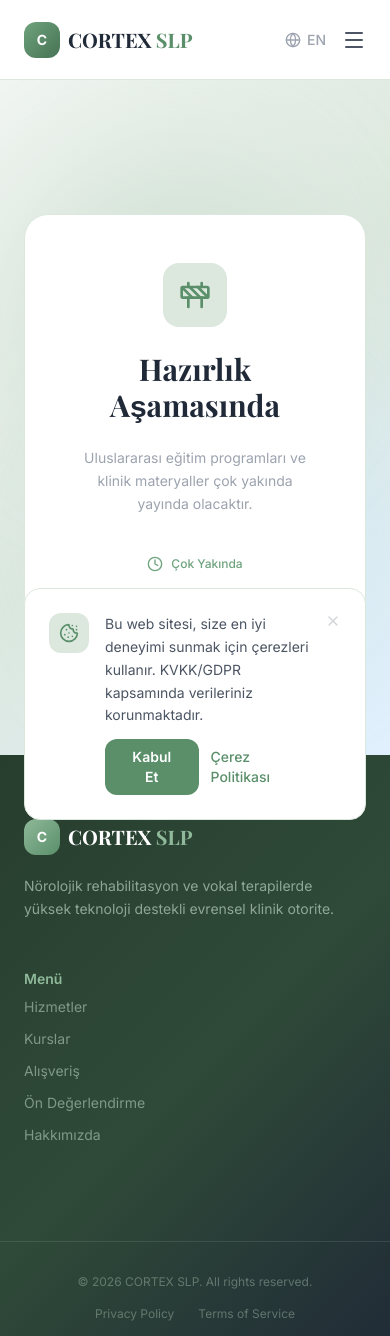
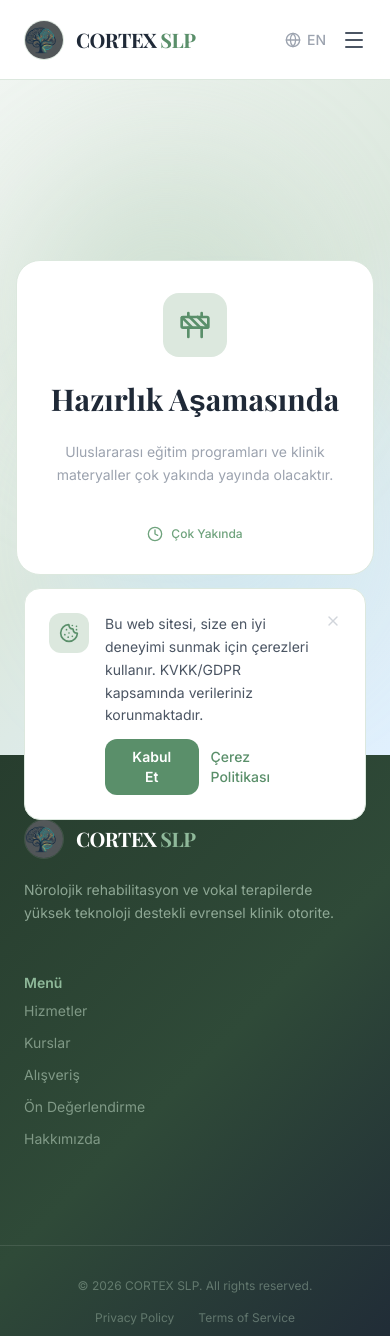
Before and after one commit to crocodil3434/cortex_slp, a Next.js app: page /courses in a window 390 px wide. Shown: the top 1336 px of the page. Built offline with nearby package versions, Linux system fonts and the light colour scheme; a web font is replaced by a local one.

Commit message:
feat: add circular logo, fix Safari/mobile calendar embed issue, and adjust responsive layout padding

```diff
--- a/src/app/contact/page.tsx
+++ b/src/app/contact/page.tsx
@@ -53,7 +53,7 @@ export default function ContactPage() {
   };
 
   return (
-    <div className="min-h-[90vh] gradient-sky flex items-center justify-center py-24 px-6 relative overflow-hidden">
+    <div className="min-h-[85vh] gradient-sky flex items-center justify-center py-10 md:py-20 px-4 md:px-6 relative overflow-hidden">
       {/* Decorative blurs */}
       <div className="absolute top-20 left-20 w-72 h-72 bg-sage-200/40 rounded-full blur-3xl"></div>
       <div className="absolute bottom-20 right-20 w-72 h-72 bg-sky-200/30 rounded-full blur-3xl"></div>
--- a/src/app/courses/page.tsx
+++ b/src/app/courses/page.tsx
@@ -9,7 +9,7 @@ export default function CoursesPage() {
   const { t } = useLanguage();
 
   return (
-    <div className="min-h-[80vh] gradient-sage flex items-center justify-center px-6 relative overflow-hidden">
+    <div className="min-h-[80vh] gradient-sage flex items-center justify-center py-12 px-4 md:px-6 relative overflow-hidden">
       {/* Decorative blurs */}
       <div className="absolute top-20 right-20 w-72 h-72 bg-sage-200/40 rounded-full blur-3xl"></div>
       <div className="absolute bottom-20 left-20 w-72 h-72 bg-sky-200/30 rounded-full blur-3xl"></div>
@@ -18,7 +18,7 @@ export default function CoursesPage() {
         initial={{ opacity: 0, y: 30 }}
         animate={{ opacity: 1, y: 0 }}
         transition={{ duration: 0.8, ease: "easeOut" }}
-        className="bg-white rounded-3xl p-12 md:p-20 border border-sage-100 shadow-[0_8px_30px_rgba(90,143,106,0.08)] text-center space-y-6 max-w-lg relative z-10"
+        className="bg-white rounded-3xl p-8 md:p-16 border border-sage-100 shadow-[0_8px_30px_rgba(90,143,106,0.08)] text-center space-y-6 max-w-lg relative z-10"
       >
         <div className="flex justify-center">
           <div className="bg-sage-100 p-4 rounded-2xl">
--- a/src/app/privacy/page.tsx
+++ b/src/app/privacy/page.tsx
@@ -10,7 +10,7 @@ export default function PrivacyPage() {
   const isTR = lang === "tr";
 
   return (
-    <div className="min-h-screen gradient-sage py-24 px-6 relative overflow-hidden">
+    <div className="min-h-[85vh] gradient-sage py-10 md:py-20 px-4 md:px-6 relative overflow-hidden">
       {/* Decorative blurs */}
       <div className="absolute top-20 right-20 w-72 h-72 bg-sage-200/40 rounded-full blur-3xl"></div>
       <div className="absolute bottom-20 left-20 w-72 h-72 bg-sky-200/30 rounded-full blur-3xl"></div>
--- a/src/app/shop/page.tsx
+++ b/src/app/shop/page.tsx
@@ -9,7 +9,7 @@ export default function ShopPage() {
   const { t } = useLanguage();
 
   return (
-    <div className="min-h-[80vh] gradient-sky flex items-center justify-center px-6 relative overflow-hidden">
+    <div className="min-h-[80vh] gradient-sky flex items-center justify-center py-12 px-4 md:px-6 relative overflow-hidden">
       {/* Decorative blurs */}
       <div className="absolute top-20 left-20 w-72 h-72 bg-sky-200/40 rounded-full blur-3xl"></div>
       <div className="absolute bottom-20 right-20 w-72 h-72 bg-sage-200/30 rounded-full blur-3xl"></div>
@@ -18,7 +18,7 @@ export default function ShopPage() {
         initial={{ opacity: 0, y: 30 }}
         animate={{ opacity: 1, y: 0 }}
         transition={{ duration: 0.8, ease: "easeOut" }}
-        className="bg-white rounded-3xl p-12 md:p-20 border border-sky-100 shadow-[0_8px_30px_rgba(124,207,253,0.1)] text-center space-y-6 max-w-lg relative z-10"
+        className="bg-white rounded-3xl p-8 md:p-16 border border-sky-100 shadow-[0_8px_30px_rgba(124,207,253,0.1)] text-center space-y-6 max-w-lg relative z-10"
       >
         <div className="flex justify-center">
           <div className="bg-sky-100 p-4 rounded-2xl">
--- a/src/app/terms/page.tsx
+++ b/src/app/terms/page.tsx
@@ -10,7 +10,7 @@ export default function TermsPage() {
   const isTR = lang === "tr";
 
   return (
-    <div className="min-h-screen gradient-sage py-24 px-6 relative overflow-hidden">
+    <div className="min-h-[85vh] gradient-sage py-10 md:py-20 px-4 md:px-6 relative overflow-hidden">
       {/* Decorative blurs */}
       <div className="absolute top-20 right-20 w-72 h-72 bg-sage-200/40 rounded-full blur-3xl"></div>
       <div className="absolute bottom-20 left-20 w-72 h-72 bg-sky-200/30 rounded-full blur-3xl"></div>
--- a/src/app/triage/page.tsx
+++ b/src/app/triage/page.tsx
@@ -102,7 +102,7 @@ KVKK/GDPR Onayı: ${formData.consent ? "VERİLDİ" : "VERİLMEDİ"}
   const progress = ((currentStep + 1) / questions.length) * 100;
 
   return (
-    <div className="min-h-[90vh] gradient-sage flex items-center justify-center py-24 px-6 relative overflow-hidden">
+    <div className="min-h-[85vh] gradient-sage flex items-center justify-center py-10 md:py-20 px-4 md:px-6 relative overflow-hidden">
       {/* Decorative blurs */}
       <div className="absolute top-20 right-20 w-72 h-72 bg-sage-200/40 rounded-full blur-3xl"></div>
       <div className="absolute bottom-20 left-20 w-72 h-72 bg-sky-200/30 rounded-full blur-3xl"></div>
--- a/src/components/layout/Footer.tsx
+++ b/src/components/layout/Footer.tsx
@@ -2,6 +2,7 @@
 
 import React from "react";
 import Link from "next/link";
+import Image from "next/image";
 import { useLanguage } from "@/context/LanguageContext";
 import { Mail, MapPin, Phone } from "lucide-react";
 
@@ -13,11 +14,16 @@ export const Footer = () => {
       <div className="container mx-auto px-6 grid grid-cols-1 md:grid-cols-3 gap-12">
         {/* Brand */}
         <div className="flex flex-col space-y-5">
-          <div className="flex items-center space-x-2">
-            <div className="w-9 h-9 bg-gradient-to-br from-sage-300 to-sage-500 rounded-xl flex items-center justify-center">
-              <span className="text-white font-bold text-sm">C</span>
+          <div className="flex items-center space-x-3">
+            <div className="w-10 h-10 rounded-full overflow-hidden border border-white/10 flex-shrink-0 relative">
+              <Image
+                src="/logo.jpg"
+                alt="Cortex SLP Logo"
+                fill
+                className="object-cover"
+              />
             </div>
-            <span className="font-serif text-xl font-bold text-white">CORTEX <span className="text-sage-300">SLP</span></span>
+            <span className="font-serif text-xl font-bold text-white tracking-tight">CORTEX <span className="text-sage-300">SLP</span></span>
           </div>
           <p className="text-sage-200/70 text-sm max-w-xs leading-relaxed">
             {t.hero.subtitle}
--- a/src/components/layout/Header.tsx
+++ b/src/components/layout/Header.tsx
@@ -2,6 +2,7 @@
 
 import React, { useState } from "react";
 import Link from "next/link";
+import Image from "next/image";
 import { useLanguage } from "@/context/LanguageContext";
 import { Globe, Menu, X } from "lucide-react";
 import { motion, AnimatePresence } from "framer-motion";
@@ -24,11 +25,16 @@ export const Header = () => {
       <header className="fixed top-0 left-0 right-0 z-50 bg-white/90 backdrop-blur-md h-20 flex items-center border-b border-sage-100">
         <div className="container mx-auto px-6 h-full flex items-center justify-between">
           {/* Brand */}
-          <Link href="/" className="flex items-center space-x-2">
-            <div className="w-9 h-9 bg-gradient-to-br from-sage-400 to-sage-600 rounded-xl flex items-center justify-center">
-              <span className="text-white font-bold text-sm">C</span>
+          <Link href="/" className="flex items-center space-x-3">
+            <div className="w-10 h-10 rounded-full overflow-hidden border border-sage-100 flex-shrink-0 relative">
+              <Image
+                src="/logo.jpg"
+                alt="Cortex SLP Logo"
+                fill
+                className="object-cover"
+              />
             </div>
-            <span className="font-serif text-xl font-bold text-warm-gray-800">CORTEX <span className="text-sage-500">SLP</span></span>
+            <span className="font-serif text-xl font-bold text-warm-gray-800 tracking-tight">CORTEX <span className="text-sage-500">SLP</span></span>
           </Link>
 
           {/* Desktop Navigation */}
--- a/src/components/sections/Hero.tsx
+++ b/src/components/sections/Hero.tsx
@@ -26,7 +26,7 @@ export const Hero = () => {
 
   return (
     <section className="relative w-full min-h-[92vh] flex items-center gradient-hero overflow-hidden">
-      <div className="container mx-auto px-6 grid grid-cols-1 lg:grid-cols-2 gap-12 items-center z-10 py-20">
+      <div className="container mx-auto px-6 grid grid-cols-1 lg:grid-cols-2 gap-8 lg:gap-12 items-center z-10 pt-10 pb-16 lg:py-20">
         {/* Left: Text Content */}
         <div className="space-y-8">
           <motion.div
```
Also changed, not shown: src/app/randevu/page.tsx (+29 -6 lines), public/logo.jpg (added).
